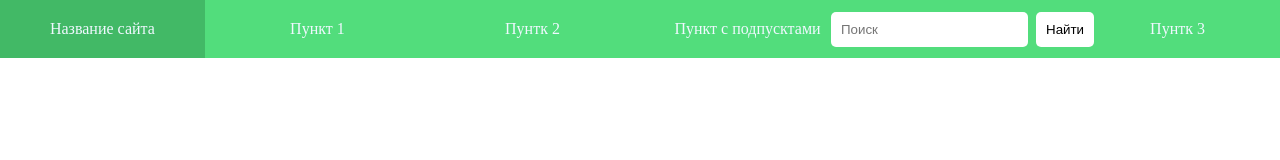
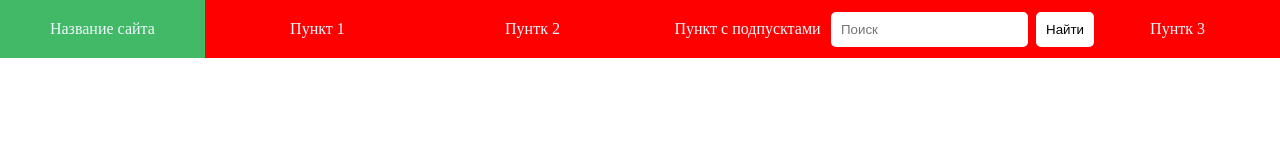
Before and after one commit to devYasmin12/adaptiveNav, a plain HTML site: page index.html in a window 1280 px wide. Drawn offline with nearby package versions, Linux system fonts and the light colour scheme; files that its build step writes are made by us from their sources.

Commit message:
second commit

```diff
--- a/style.scss
+++ b/style.scss
@@ -20,7 +20,7 @@ ul {
     display: flex;
     align-items: center;
     justify-content: space-between;
-    background-color: rgb(82, 221, 124);
+    background-color: rgb(255, 0, 0);
 
     li {
         display: flex;
```
